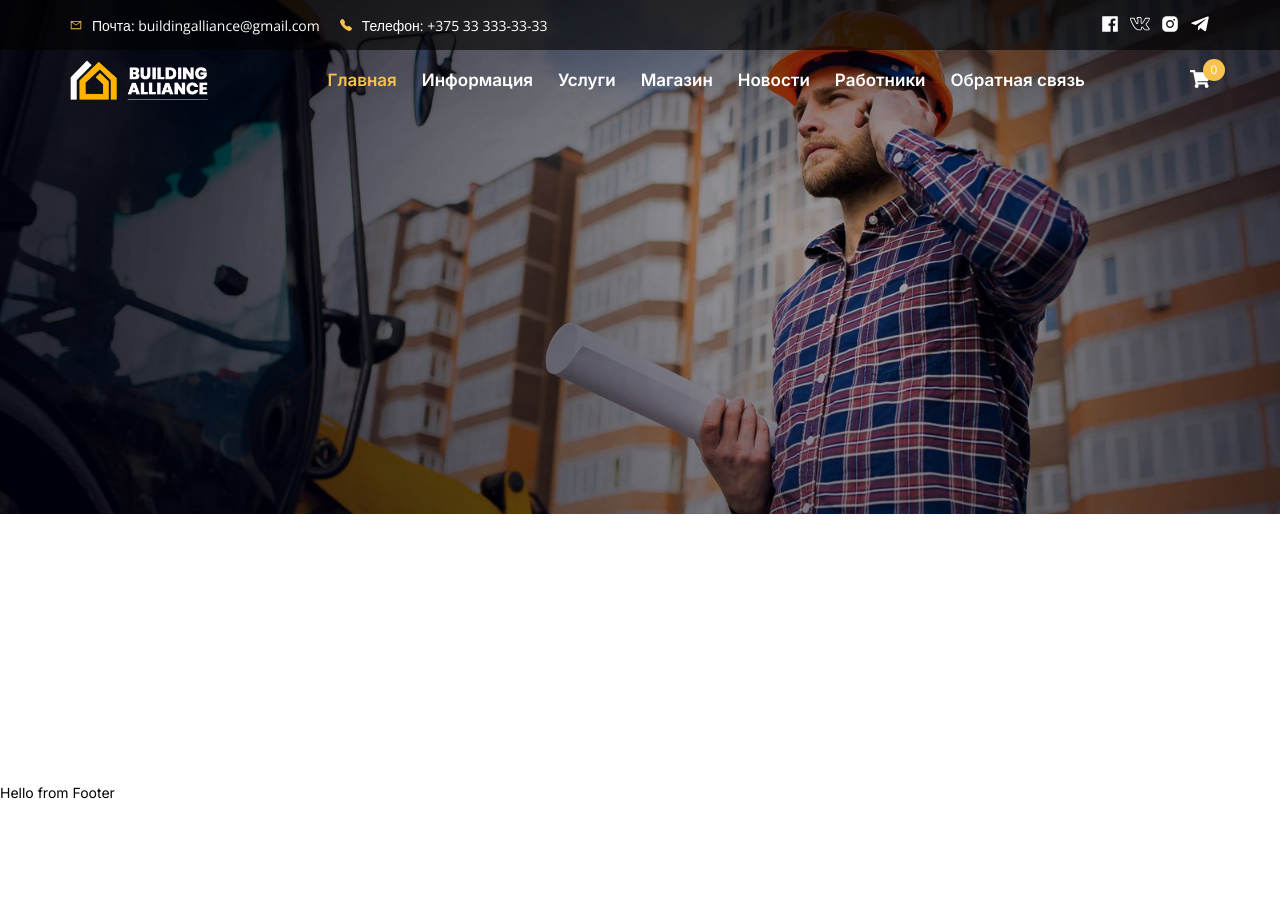
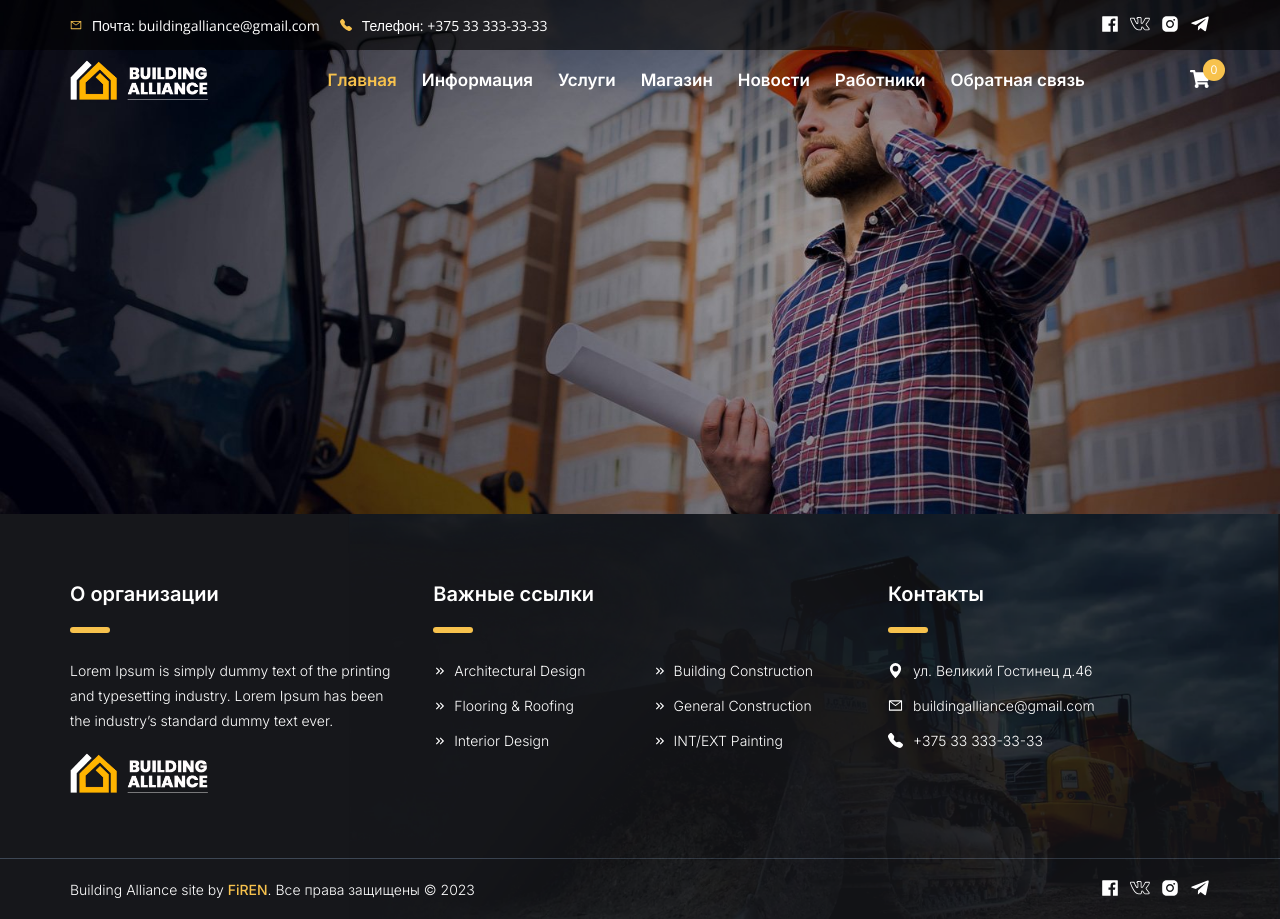
Before and after one commit to FiR3N/building-alliance-client, a React (Vite) app: page / in a window 1280 px wide. Before the commit the page ends 801 px from the top, so only its background shows below. Built offline with nearby package versions, Linux system fonts and the light colour scheme.

Commit message:
footer (70%)

```diff
--- a/src/App.scss
+++ b/src/App.scss
@@ -3,10 +3,27 @@
 
 /*TEXT------------------------------------------------------------------------------------------------------------*/
 
+h5 {
+  font-weight: 600;
+  font-size: 20px;
+  line-height: 30px;
+
+  color: #ffffff;
+}
+
 .light-text {
   font-weight: 300;
   font-size: 14px;
   line-height: 25px;
+  color: #ffffff;
+}
+
+.light-link {
+  font-family: $font-inter;
+  font-weight: 500;
+  font-size: 14px;
+  line-height: 25px;
+  color: $ui-sun-color;
 }
 
 /*BLOCKS------------------------------------------------------------------------------------------------------------*/
--- a/src/components/Layout/Footer/Footer.module.scss
+++ b/src/components/Layout/Footer/Footer.module.scss
@@ -1,2 +1,157 @@
 .footer {
+  position: relative;
+  width: 100%;
+  .bgImg {
+    height: 100%;
+    position: absolute;
+    bottom: 0;
+    right: 0;
+    z-index: 0;
+  }
+  &Copyright {
+    height: 60px;
+
+    background-color: rgba(#16171b, 1);
+
+    &Content {
+      padding-top: 17.5px;
+      padding-bottom: 17.5px;
+
+      position: relative;
+      z-index: 1;
+
+      display: flex;
+      justify-content: space-between;
+      align-items: center;
+    }
+    &Info {
+      color: white;
+    }
+  }
+  &Links {
+    background-color: rgba(#16171b, 1);
+    border-bottom: 1px solid #3d4755;
+    &Content {
+      padding-top: 65px;
+      padding-bottom: 65px;
+
+      display: flex;
+      justify-content: space-between;
+      gap: 30px;
+
+      position: relative;
+      z-index: 1;
+
+      h5 {
+        padding-bottom: 18px;
+      }
+
+      span {
+        height: 6px;
+        width: 40px;
+        margin: 0;
+        margin-bottom: 25px;
+
+        display: block;
+
+        background-color: $ui-sun-color;
+      }
+
+      a,
+      svg {
+        transition: all 0.3s ease;
+      }
+    }
+
+    &About {
+      flex: 0 1 30%;
+
+      p {
+        margin-bottom: 20px;
+      }
+      img {
+        height: 40px;
+      }
+    }
+    &Main {
+      flex: 0 1 calc(40% - 20px);
+
+      &List {
+        display: flex;
+        justify-content: space-between;
+        align-items: center;
+        flex-wrap: wrap;
+      }
+
+      &Item {
+        margin-bottom: 10px;
+
+        display: flex;
+        align-items: center;
+        gap: 7px;
+        flex: 0 0 calc(50% - 7px);
+
+        svg {
+          color: white;
+        }
+
+        &:hover {
+          a,
+          svg {
+            color: $ui-sun-color;
+          }
+        }
+      }
+    }
+    &Contacts {
+      flex: 0 0 calc(30% - 20px);
+
+      p {
+        margin-bottom: 10px;
+
+        display: flex;
+        flex-direction: row;
+        align-items: center;
+        gap: 10px;
+
+        svg {
+          width: 15px;
+          height: 15px;
+        }
+
+        &:hover {
+          svg,
+          a {
+            color: $ui-sun-color;
+          }
+        }
+      }
+    }
+    @media #{$ui-tablet-max} {
+      &Content {
+        padding-top: 20px;
+        padding-bottom: 20px;
+
+        flex-wrap: wrap;
+        gap: 10px;
+      }
+      &About {
+        flex: 0 1 calc(50% - 10px);
+      }
+      &Contacts {
+        flex: 0 0 calc(50% - 10px);
+      }
+      &Main {
+        order: 3;
+        flex: 0 0 100%;
+      }
+    }
+    @media #{$ui-mobile-max} {
+      &Content {
+        padding-top: 15px;
+        padding-bottom: 15px;
+        flex-direction: column;
+      }
+    }
+  }
 }
--- a/src/components/Layout/Footer/Footer.tsx
+++ b/src/components/Layout/Footer/Footer.tsx
@@ -1,10 +1,19 @@
 import { FC } from "react";
 import cls from "./Footer.module.scss";
-
+import FooterCopyright from "./FooterCopyright/FooterCopyright";
+import FooterLinks from "./FooterLinks/FooterLinks";
+import footerBg from "../../../assets/img/footer-bg.webp";
 interface FooterProps {}
 
+//#3d4755 - bb
 const Footer: FC<FooterProps> = () => {
-  return <footer className={cls.footer}>Hello from Footer</footer>;
+  return (
+    <footer className={cls.footer}>
+      <img className={cls.bgImg} src={footerBg} alt="footer-img" />
+      <FooterLinks />
+      <FooterCopyright />
+    </footer>
+  );
 };
 
 export default Footer;
--- /dev/null
+++ b/src/components/Layout/Footer/FooterCopyright/FooterCopyright.tsx
@@ -0,0 +1,31 @@
+import { FC } from "react";
+import cls from "../Footer.module.scss";
+import classNames from "classnames";
+import Socials from "../../../UI/Socials/Socials";
+
+interface FooterCopyrightProps {}
+
+const FooterCopyright: FC<FooterCopyrightProps> = () => {
+  return (
+    <div className={cls.footerCopyright}>
+      <div className={classNames(cls.footerCopyrightContent, "container")}>
+        <div className={cls.footerCopyrightInfo}>
+          <p className="light-text">
+            Building Alliance site by{" "}
+            <a
+              href="https://github.com/FiR3N"
+              target="_blank"
+              className="light-link"
+            >
+              FiREN
+            </a>
+            . Все права защищены © 2023
+          </p>
+        </div>
+        <Socials />
+      </div>
+    </div>
+  );
+};
+
+export default FooterCopyright;
--- /dev/null
+++ b/src/components/Layout/Footer/FooterLinks/FooterLinks.tsx
@@ -0,0 +1,94 @@
+import { FC } from "react";
+import cls from "../Footer.module.scss";
+import classNames from "classnames";
+import logo from "../../../../assets/img/logo.png";
+import { AiOutlineMail } from "react-icons/ai";
+import { BsFillTelephoneFill, BsGeoAltFill } from "react-icons/bs";
+import { MdKeyboardDoubleArrowRight } from "react-icons/md";
+const FooterLinks: FC = () => {
+  return (
+    <div className={cls.footerLinks}>
+      <div className={classNames(cls.footerLinksContent, "container")}>
+        <div className={cls.footerLinksAbout}>
+          <h5>О организации</h5>
+          <span className="bar" />
+          <p className="light-text">
+            Lorem Ipsum is simply dummy text of the printing and typesetting
+            industry. Lorem Ipsum has been the industry’s standard dummy text
+            ever.
+          </p>
+          <img src={logo} alt="logo" />
+        </div>
+        <div className={cls.footerLinksMain}>
+          <h5>Важные ссылки</h5>
+          <span className="bar" />
+          <ul className={cls.footerLinksMainList}>
+            <li className={cls.footerLinksMainItem}>
+              <MdKeyboardDoubleArrowRight />
+              <a href="/" className="light-text">
+                Architectural Design
+              </a>
+            </li>
+            <li className={cls.footerLinksMainItem}>
+              <MdKeyboardDoubleArrowRight />
+              <a href="/" className="light-text">
+                Building Construction
+              </a>
+            </li>
+            <li className={cls.footerLinksMainItem}>
+              <MdKeyboardDoubleArrowRight />
+              <a href="/" className="light-text">
+                Flooring & Roofing
+              </a>
+            </li>
+            <li className={cls.footerLinksMainItem}>
+              <MdKeyboardDoubleArrowRight />
+              <a href="/" className="light-text">
+                General Construction
+              </a>
+            </li>
+            <li className={cls.footerLinksMainItem}>
+              <MdKeyboardDoubleArrowRight />
+              <a href="/" className="light-text">
+                Interior Design
+              </a>
+            </li>
+            <li className={cls.footerLinksMainItem}>
+              <MdKeyboardDoubleArrowRight />
+              <a href="/" className="light-text">
+                INT/EXT Painting
+              </a>
+            </li>
+          </ul>
+        </div>
+        <div className={cls.footerLinksContacts}>
+          <h5>Контакты</h5>
+          <span className="bar" />
+          <p className="light-text">
+            <BsGeoAltFill />
+            <a href="https://www.google.com/maps" className="light-text">
+              ул. Великий Гостинец д.46
+            </a>
+          </p>
+          <p className="light-text">
+            <AiOutlineMail />
+            <a
+              href="mailto:buildingalliance@gmail.com@example.com?subject=Вопрос по теме: (...)&body=Здравствуйте, я хотел бы хотел задать вопрос по теме: (...)"
+              className="light-text"
+            >
+              buildingalliance@gmail.com
+            </a>
+          </p>
+          <p className="light-text">
+            <BsFillTelephoneFill />
+            <a href="tel:+375 33 333-33-33" className="light-text">
+              +375 33 333-33-33
+            </a>
+          </p>
+        </div>
+      </div>
+    </div>
+  );
+};
+
+export default FooterLinks;
```
Also changed, not shown: src/assets/img/footer-bg.webp (added).
